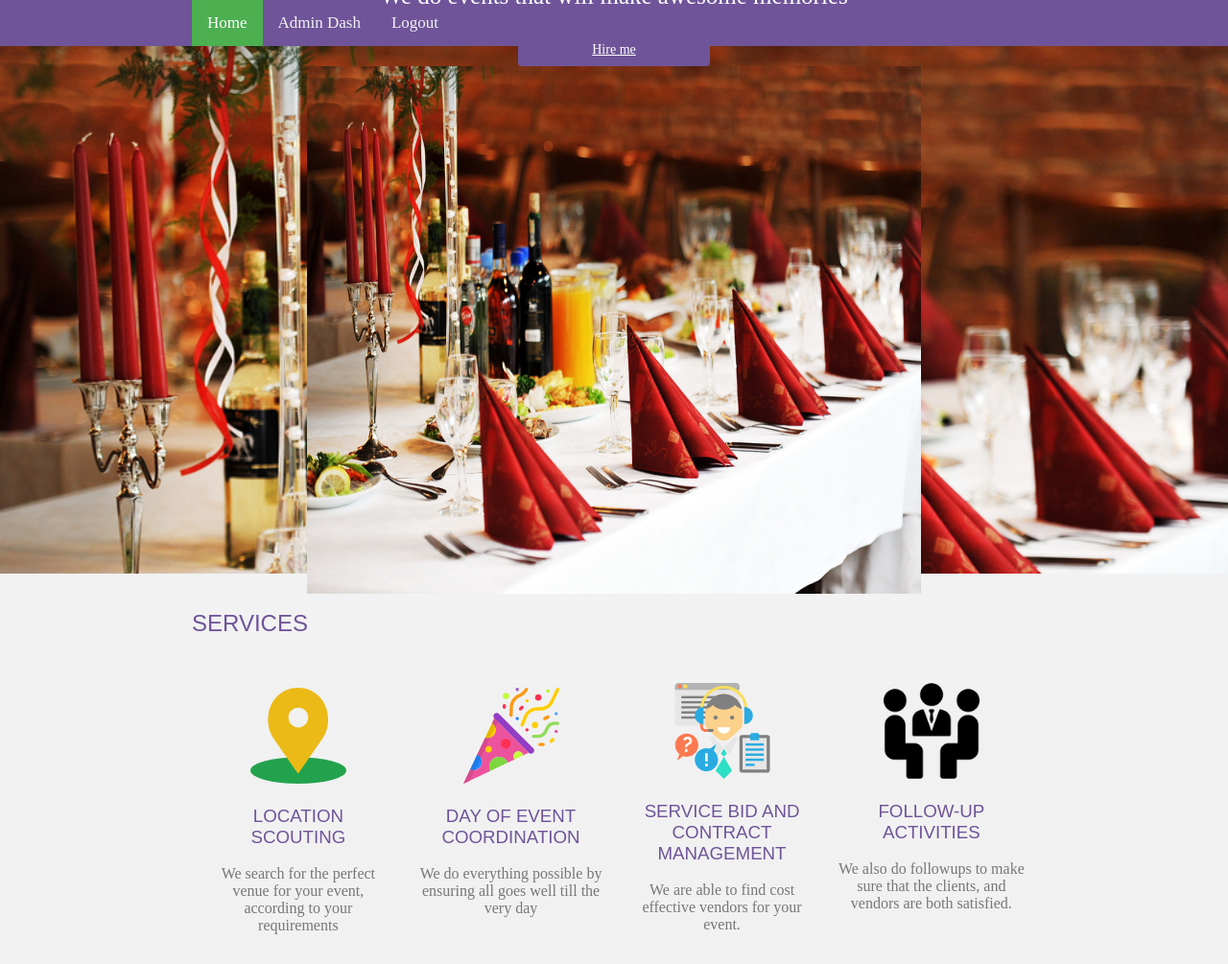
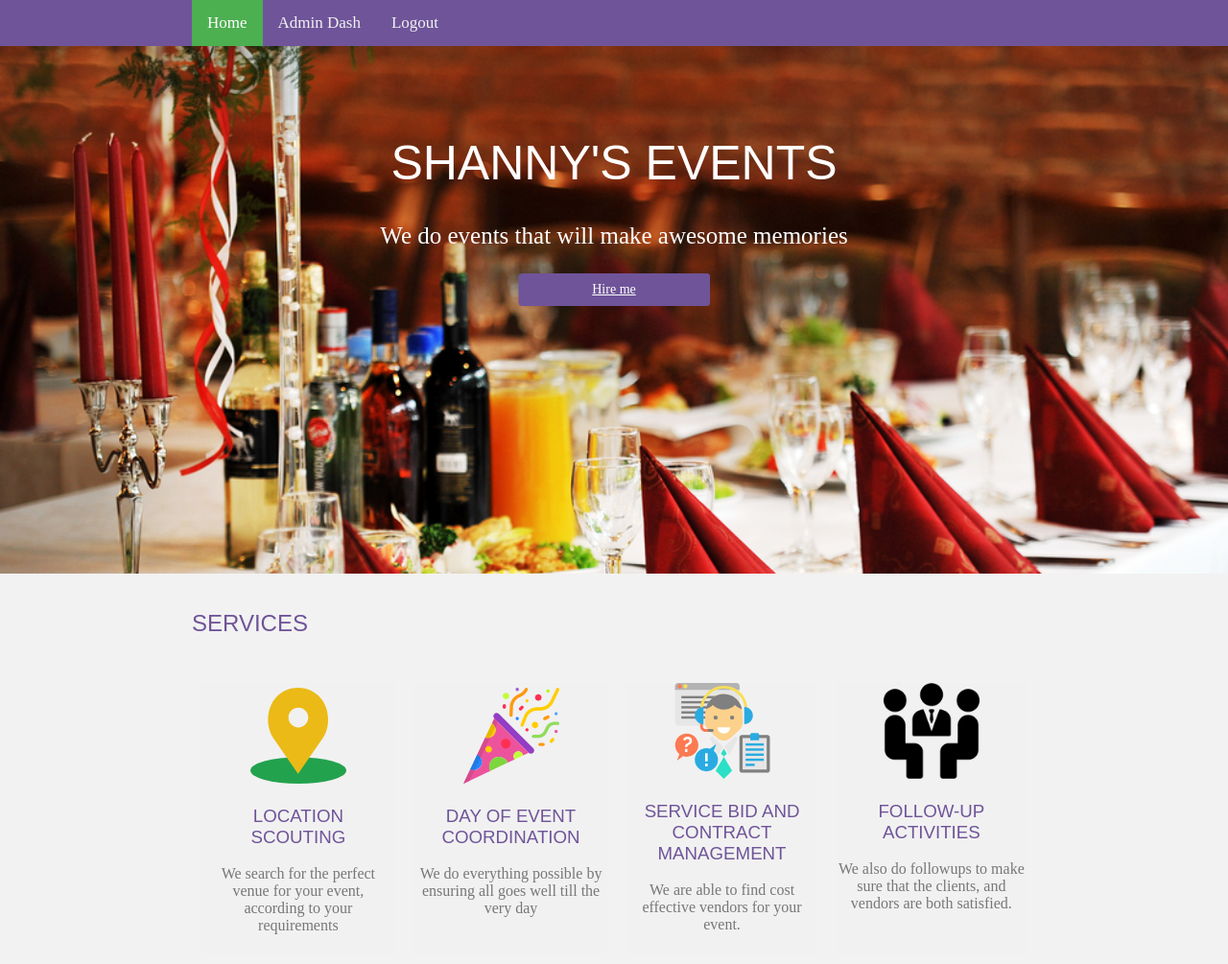
Before and after one commit to mukolweke/shanny-events, a PHP site: page / in a window 1280 px wide. Shown: the whole page at 96% size. Run offline with PHP 8.4, Linux system fonts and the light colour scheme; the visitor is signed in with stand-in values (Sample User, id 1).

Commit message:
fix image

```diff
--- a/index.php
+++ b/index.php
@@ -44,7 +44,6 @@ session_start();
         <h1>Shanny's Events</h1>
         <p>We do events that will make awesome memories</p>
         <a href="auth/login.php" class="btn banner-btn">Hire me</a>
-        <img src="/styles/img/banner1.jpg" class="backdrop"/>
     </div>
 </div>
 
--- a/styles/main.css
+++ b/styles/main.css
@@ -140,9 +140,10 @@ p {
 }
 
 .backdrop {
-    background: black url(/styles/img/banner1.jpg) no-repeat;
+    background-image: url(/styles/img/banner1.jpg);
+    background-repeat: no-repeat;
     background-size: cover;
-    /*position: relative;*/
+    position: relative;
     height: 550px;
     width: 100%;
 }
```
